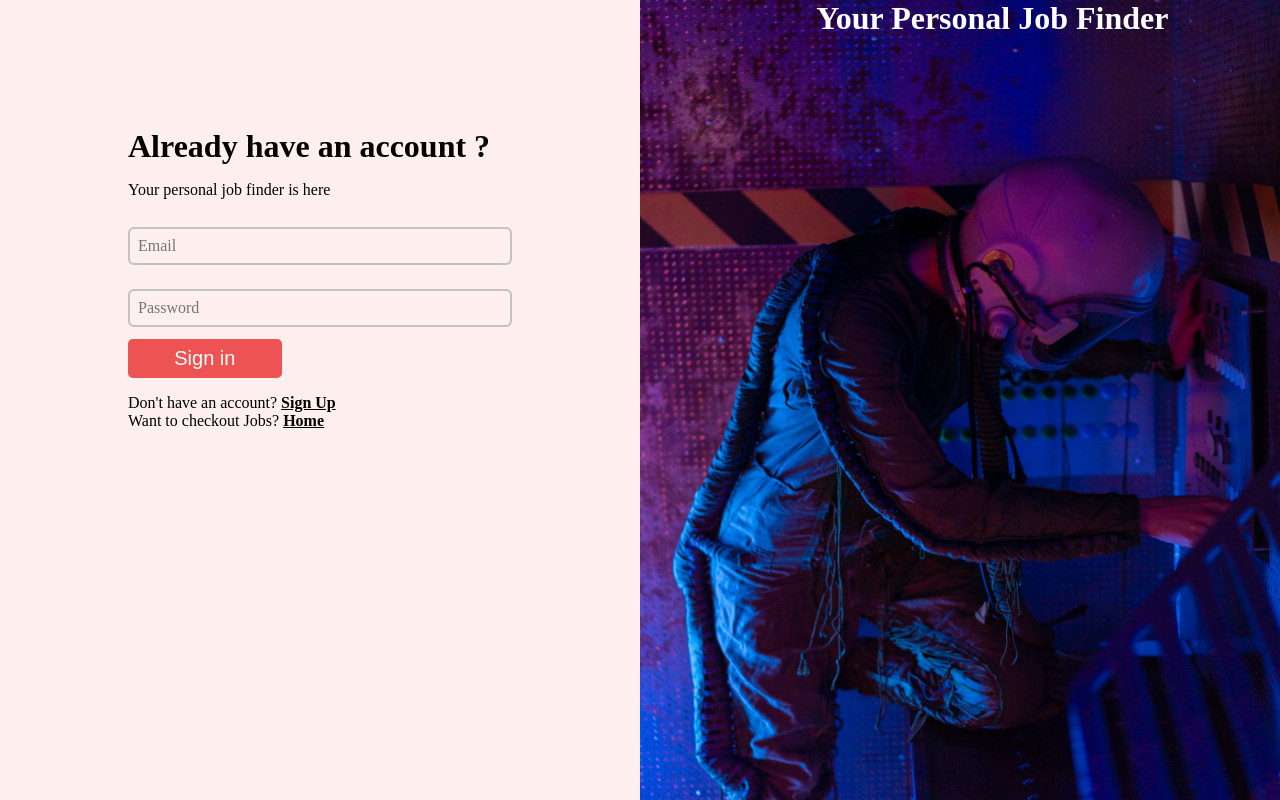
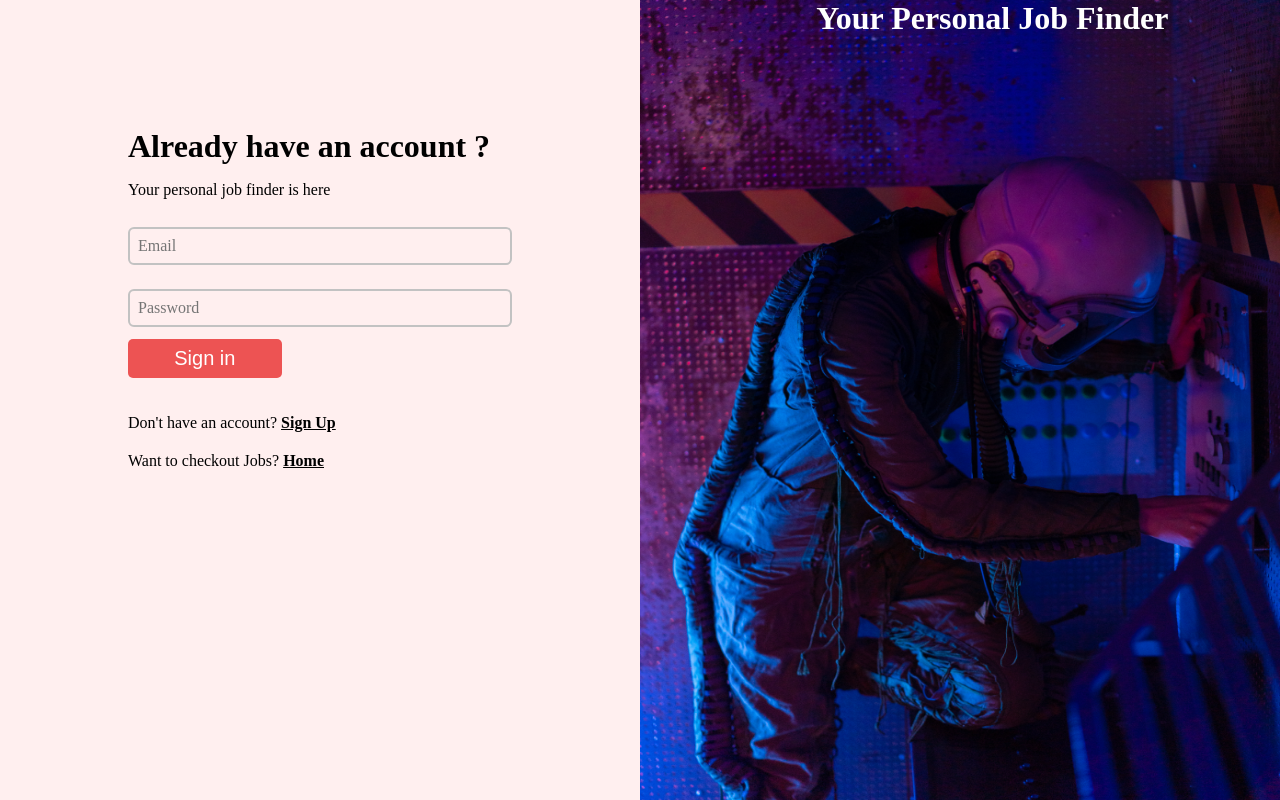
Before and after one commit to KingVinay/JobFinder, a React (Create React App) app: page /login in a window 1280 px wide. Built offline with nearby package versions, Linux system fonts and the light colour scheme; no server answers.

Commit message:
minor changes

```diff
--- a/src/components/Login/Login.module.css
+++ b/src/components/Login/Login.module.css
@@ -4,8 +4,6 @@
   box-sizing: border-box;
   display: inline-flex;
   flex-direction: column;
-
-
 }
 
 .h1 {
@@ -26,7 +24,7 @@
   border: none;
   margin: 12px 0px;
   height: 18px;
-    border: 2px solid #C2C2C2;
+  border: 2px solid #c2c2c2;
   box-shadow: 0px 0px 0px 4px rgba(255, 255, 255, 0.01);
 }
 
@@ -35,17 +33,18 @@
   /* height: 28px; */
   padding: 8px;
   font-size: 20px;
-    background: #ED5353;
+  background: #ed5353;
   box-shadow: 0px 0px 0px 4px rgba(255, 255, 255, 0.01);
   border-radius: 5px;
   color: white;
   border: none;
   font-weight: 500;
   margin-bottom: 16px;
-
 }
 
-.footer {}
+.footer {
+  margin-top: 20px;
+}
 
 .underline {
   margin: 4px;
```
Lines whose indentation alone changed are shown as unchanged.
